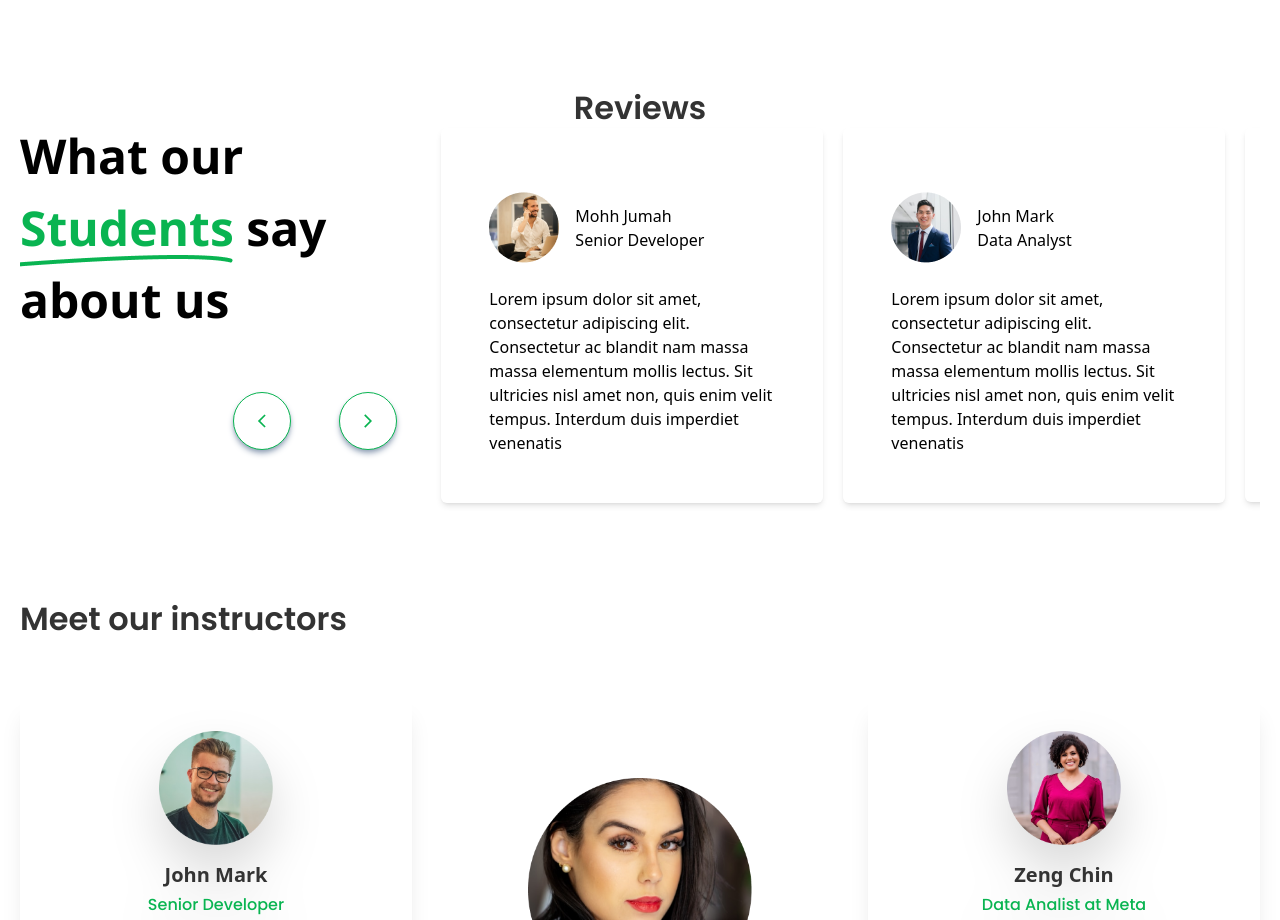
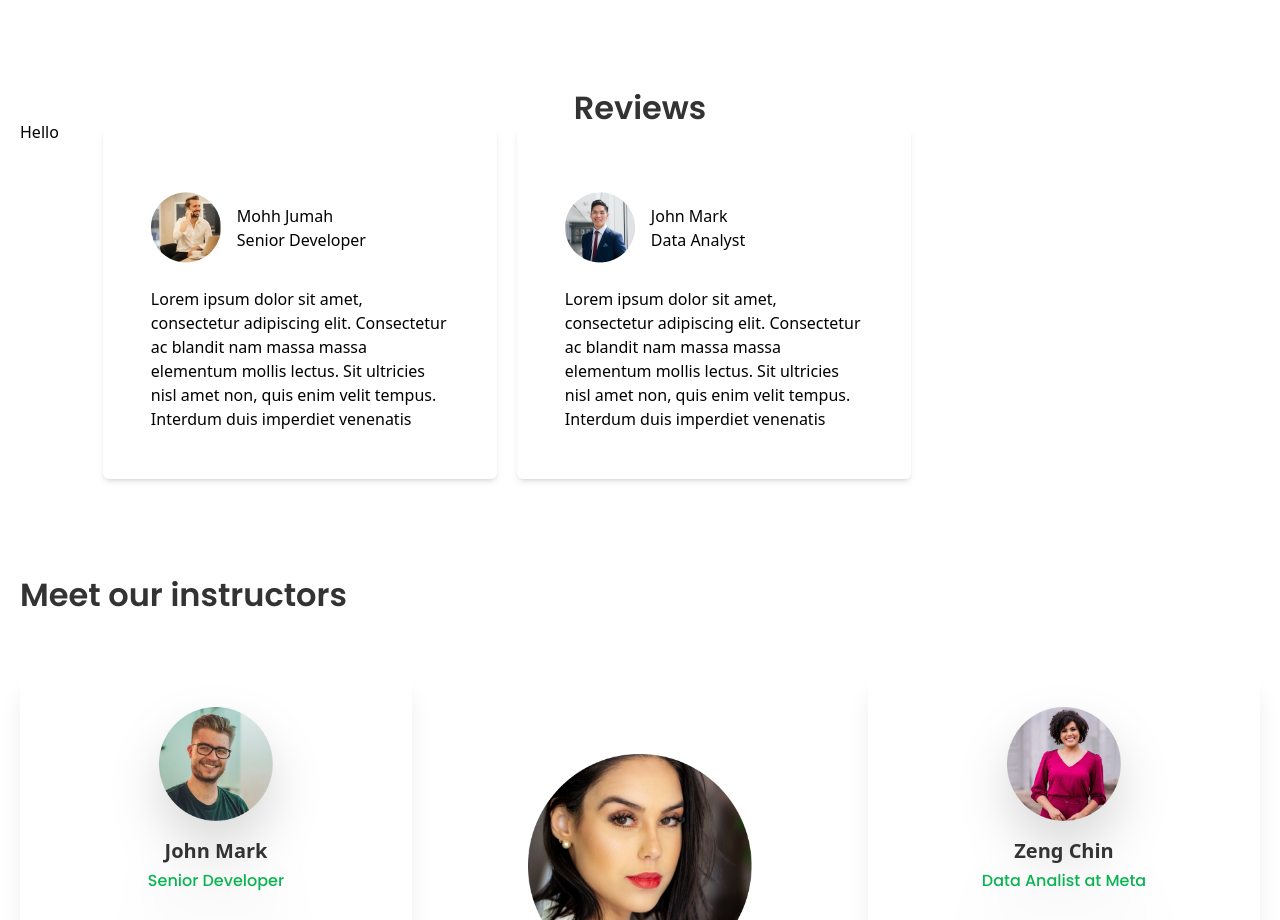
Before and after one commit to promahbubul/school-landing-page, a React (Vite) app: page / in a window 1280 px wide. Shown: the part 3579-4499 px from the top of the page. Built offline with nearby package versions, Linux system fonts and the light colour scheme.

Commit message:
update of review left area

```diff
--- a/src/components/Home/Review/LeftArea/index.jsx
+++ b/src/components/Home/Review/LeftArea/index.jsx
@@ -6,27 +6,6 @@ import {
 } from "../../../../assets/icons";
 
 const LeftArea = () => {
-  return (
-    <div className="w-full md:w-4/12  flex items-end flex-row md:flex-col gap-6 md:gap-0">
-      <div className="text-2xl md:text-2xl md:text-[48px]  relative text-black font-bold font-open-sans">
-        <h1 className="md:leading-normal">
-          What our <span className="text-green">Students</span> say about us
-        </h1>
-        <img
-          src={underline}
-          alt=""
-          className="absolute top-16 w-32 left-0 md:left-auto md:w-auto md:top-[135px]"
-        />
-      </div>
-      <div className="mt-14 flex flex-row gap-6 md:gap-12">
-        <button className="bg-white  text-green hover:text-white border hover:bg-green shadow-md shadow-slate-400 border-green duration-500 p-5 rounded-full">
-          <MdOutlineArrowBackIos />
-        </button>
-        <button className="bg-white  text-green hover:text-white border hover:bg-green shadow-md shadow-slate-400 border-green duration-500 p-5 rounded-full">
-          <MdOutlineArrowForwardIos />
-        </button>
-      </div>
-    </div>
-  );
+  return <div className="">Hello</div>;
 };
 export default LeftArea;
```
